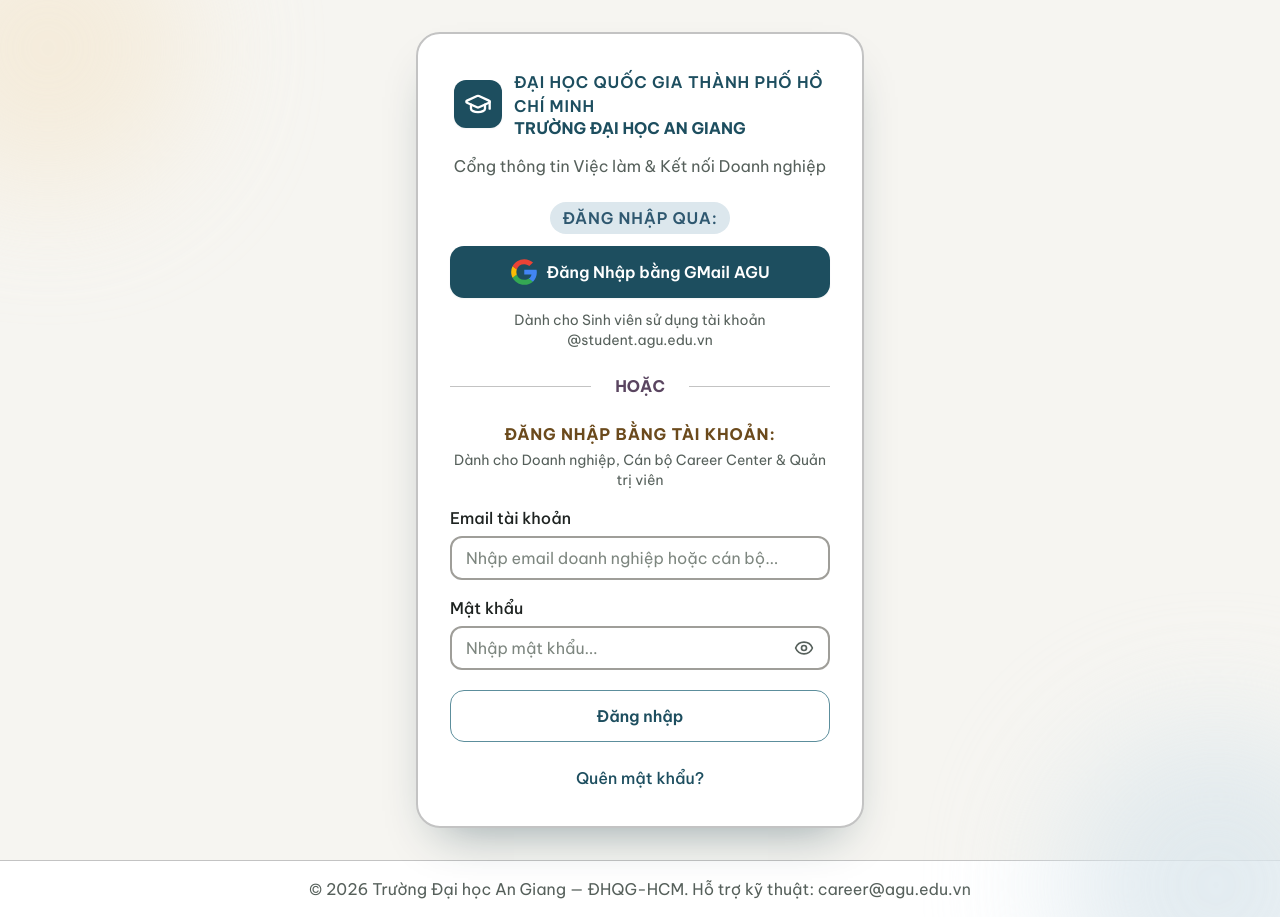
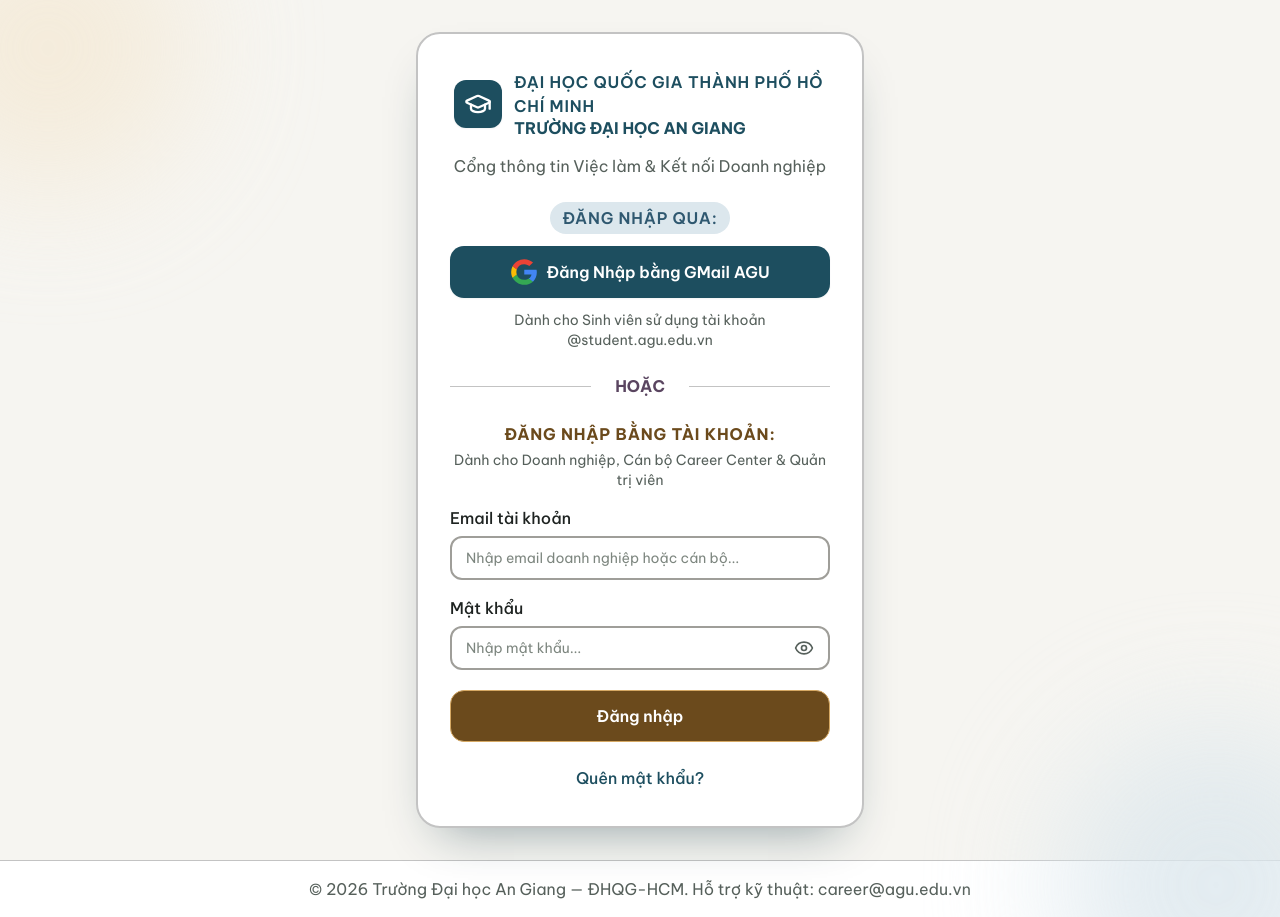
Before and after one commit to DuyCaChef/university-recruitment-crm, a React (Vite) app in the folder frontend/: page /login in a window 1280 px wide. Built offline with nearby package versions, Linux system fonts and the light colour scheme; no server answers.

Commit message:
fix(ui-LoginPage-CredentialsForm): Sửa màu button đăng nhập

```diff
--- a/frontend/src/features/auth/components/CredentialsLoginForm.tsx
+++ b/frontend/src/features/auth/components/CredentialsLoginForm.tsx
@@ -129,6 +129,7 @@ export const CredentialsLoginForm = ({
         className="flex flex-col gap-4"
       >
         <Input
+          className="text-sm"
           id="login-email"
           type="email"
           label="Email tài khoản"
@@ -140,6 +141,7 @@ export const CredentialsLoginForm = ({
         />
 
         <Input
+          className="text-sm"
           id="login-password"
           type={showPassword ? "text" : "password"}
           label="Mật khẩu"
@@ -172,7 +174,7 @@ export const CredentialsLoginForm = ({
             fullWidth
             isLoading={loginMutation.isPending}
             disabled={isAccountBlocked}
-            className="border-brand-400 text-brand-600 font-semibold hover:bg-brand-50 hover:border-brand-600"
+            className="border-sand text-white bg-sand-ink font-semibold hover:bg-[#4F3713] hover:border-[#4F3713] hover:text-white"
           >
             Đăng nhập
           </Button>
```
